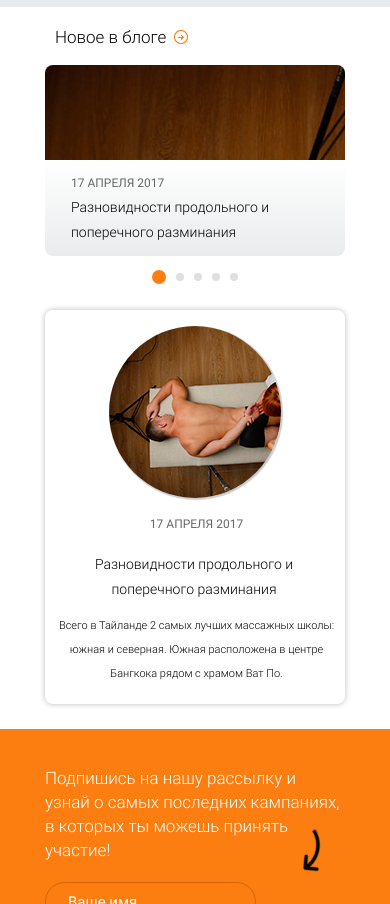
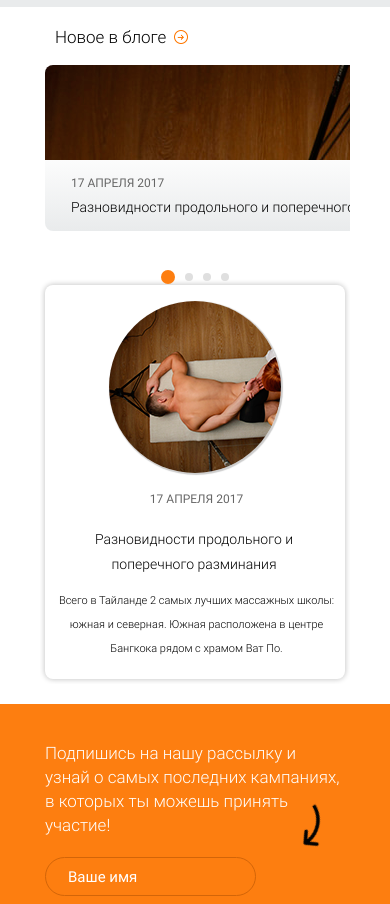
Before and after one commit to scurimich/alternativa, a website: page main.html in a window 390 px wide. Shown: the part 3527-4431 px from the top of the page. Drawn offline with Linux system fonts and the light colour scheme.

Commit message:
fix last slider

```diff
--- a/less/main.less
+++ b/less/main.less
@@ -2035,18 +2035,32 @@ input, button, textarea {
       margin: 3px 0 -4px 3px;
     }
   }
+
+  &__container {
+    position: relative;
+    overflow: hidden;
+
+    @media (max-width: 1190px) {
+      margin: -5px;
+      padding: 5px;
+    }
+  }
 }
 
 .bloglist {
-
 	display: flex;
 	justify-content: space-between;
 	flex-wrap: wrap;
 	list-style: none;
 	padding: 0;
 	margin: 0;
+  left: 0;
+  transition: 1s;
+
+  @media (max-width: 1190px) {
     position: relative;
-
+    flex-wrap: nowrap;
+  }
 
 	&__imgcont {
 		overflow: hidden;
@@ -2119,6 +2133,7 @@ input, button, textarea {
 	}
 
 	&__item {
+    flex-shrink: 0;
 		overflow: hidden;
 		width: 376px;
 		border-radius: 8px;
@@ -2127,79 +2142,23 @@ input, button, textarea {
 		background: linear-gradient(to top, #e9ebec, #fff, #fff);
 
 		@media (max-width: 1190px) {
-				display: none;
       width: 709px;
+			margin-right: 10px;
     }
 
 		&:first-child {
-			display: block;
 			margin-right: 0;
+
+      @media (max-width: 1190px) {
+        margin-right: 10px;
+      }
     }
 
     &:nth-child(2n) {
       margin-right: 0;
-		}
-
-		&:last-child {
-			position: absolute;
-			padding-top: 37px;
-			top: 0;
-			left: 50%;
-			transform: translate(-50%);
-			text-align: center;
-
-			@media (max-width: 1190px) {
-				position: static;
-				display: block;
-				transform: translate(0);
-				width: 709px;
-				margin: 0 auto;
-				margin-top: 70px;
-				padding-top: 26px;
-				box-shadow: 0 0 5px 1px rgba(0, 0, 0, 0.2);
-				background: none;
-			}
-
-			@media (max-width: 780px) {
-				width: 300px;
-				margin-top: 38px;
-				padding-top: 16px;
-			}
-		}
-
-		&:last-child .bloglist__imgcont {
-			margin-bottom: 0;
-			display: inline-block;
-			text-align: center;
-			border-radius: 50%;
-			width: 172px;
-			height: 172px;
-			box-shadow: 1px 1px 1px 1px rgba(0, 0, 0, 0.2);
-			margin-bottom: 5px;
-		}
-
-		&:last-child .bloglist__nameitem{
-			margin: 5px 0 16px 0;
-
-			@media (max-width: 1190px) {
-				margin: 7px 0 18px 0;
-
-			}
-
-			@media (max-width: 780px) {
-				margin: 21px 0 12px 0;
-				width: 280px;
-			}
-		}
-
-		&:last-child .bloglist__descriptcont{
-
-			@media (max-width: 1190px) {
-				margin: 24px 25px 28px 24px;
-			}
-
-			@media (max-width: 780px) {
-				margin: 9px 6px 19px 9px;
+
+      @media (max-width: 1190px) {
+        margin-right: 10px;
       }
 		}
 	}
@@ -2228,6 +2187,74 @@ input, button, textarea {
 			top: 258px;
 		}
   }
+
+  &__special-item {
+		overflow: hidden;
+		width: 376px;
+		border-radius: 8px;
+		margin-bottom: 16px;
+		margin-right: 418px;
+    background: linear-gradient(to top, #e9ebec, #fff, #fff);
+    position: absolute;
+    padding-top: 37px;
+    top: 0;
+    left: 50%;
+    transform: translate(-50%);
+    text-align: center;
+
+    @media (max-width: 1190px) {
+      position: static;
+      display: block;
+      transform: translate(0);
+      width: 709px;
+      margin: 0 auto;
+      margin-top: 70px;
+      padding-top: 26px;
+      box-shadow: 0 0 5px 1px rgba(0, 0, 0, 0.2);
+      background: none;
+    }
+
+    @media (max-width: 780px) {
+      width: 300px;
+      margin-top: 38px;
+      padding-top: 16px;
+    }
+
+    .bloglist__imgcont {
+			margin-bottom: 0;
+			display: inline-block;
+			text-align: center;
+			border-radius: 50%;
+			width: 172px;
+			height: 172px;
+			box-shadow: 1px 1px 1px 1px rgba(0, 0, 0, 0.2);
+			margin-bottom: 5px;
+    }
+
+    .bloglist__nameitem{
+			margin: 5px 0 16px 0;
+
+			@media (max-width: 1190px) {
+				margin: 7px 0 18px 0;
+
+			}
+
+			@media (max-width: 780px) {
+				margin: 21px 0 12px 0;
+				width: 280px;
+			}
+    }
+
+    .bloglist__descriptcont{
+			@media (max-width: 1190px) {
+				margin: 24px 25px 28px 24px;
+			}
+
+			@media (max-width: 780px) {
+				margin: 9px 6px 19px 9px;
+			}
+		}
+  }
 }
 
 .subscription {
--- a/main.html
+++ b/main.html
@@ -417,7 +417,8 @@
                 <span class="bloglist__description"></span>
               </div>
             </li>
-            <li class="bloglist__item slide">
+          </ul>
+          <div class="bloglist__special-item">
             <div class="bloglist__imgcont">
               <img src="img/blog-round.png" alt="" class="bloglist__img">
             </div>
@@ -426,12 +427,10 @@
               <a class="bloglist__nameitem">Разновидности продольного и поперечного разминания</a>
               <span class="bloglist__description">Всего в Тайланде 2 самых лучших массажных школы: южная и северная. Южная расположена в центре Бангкока рядом с храмом Ват По. </span>
             </div>
-            </li>
-          </ul>
+          </div>
         </div>
 				<ul class="bloglist__navigation bloglist__navigation_hidden navigation slider-nav" data-slider="blog">
 					<li class="navigation__item slider-nav-button active"></li>
-					<li class="navigation__item slider-nav-button"></li>
 					<li class="navigation__item slider-nav-button"></li>
 					<li class="navigation__item slider-nav-button"></li>
 					<li class="navigation__item slider-nav-button"></li>
```
Also changed, not shown: css/main.css. Lines whose indentation alone changed are shown as unchanged.
